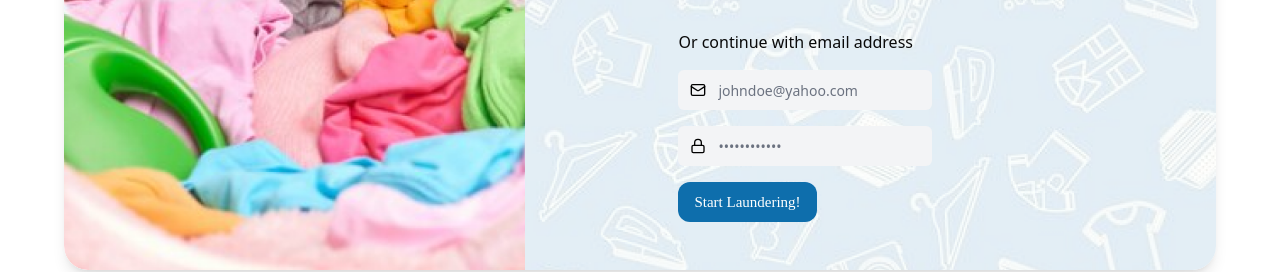
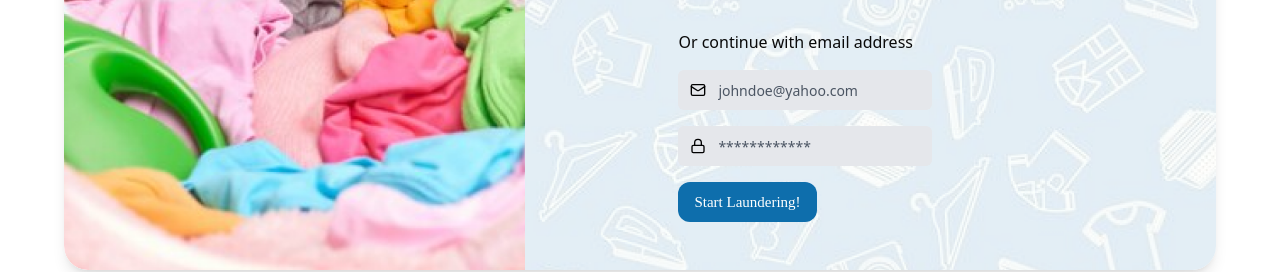
Before and after one commit to Aristocratjnr/Consumer-dashboard, a Next.js app: page /SignIn in a window 1280 px wide. Shown: the part 414-686 px from the top of the page. Built offline with nearby package versions, Linux system fonts and the light colour scheme.

Commit message:
update SignInPage: enhance input styling and improve placeholder visibility

```diff
--- a/src/app/(auth)/SignIn/page.tsx
+++ b/src/app/(auth)/SignIn/page.tsx
@@ -91,7 +91,7 @@ export default function SignIn() {
                 <input
                   type="email"
                   placeholder="johndoe@yahoo.com"
-                  className="w-45 h-10 pl-10 pr-3 bg-gray-100 border-0 rounded-md text-sm text-gray-800 placeholder-gray-500"
+                  className="w-45 h-10 pl-10 pr-3 bg-gray-200 border-0 rounded-md text-sm text-gray-900 font-semi-bold placeholder-gray-600"
                 />
               </div>
               {/* Password Input */}
@@ -99,13 +99,13 @@ export default function SignIn() {
                 <Lock className="absolute left-3 top-1/2 -translate-y-1/2 h-4 w-4 text-black" />
                 <input
                   type="password"
-                  placeholder="••••••••••••"
-                  className="w-45 h-10 pl-10 pr-3 bg-gray-100 border-0 rounded-md text-sm text-gray-800 placeholder-gray-500"
+                  placeholder="************"
+                  className="w-45 h-10 pl-10 pr-3 bg-gray-200 border-0 rounded-md text-sm font-semi-bold  text-gray-900 placeholder-gray-600"
                 />
               </div>
               {/* Submit Button */}
               <Button className="w-45 h-10  bg-teal-1000 hover:bg-teal-1000 text-white font-itim text-[15px] rounded-xl flex items-center justify-center space-x-2">
-                Start Laundering!
+                <span>Start Laundering!</span>
               </Button>
             </form>
           </div>
```
